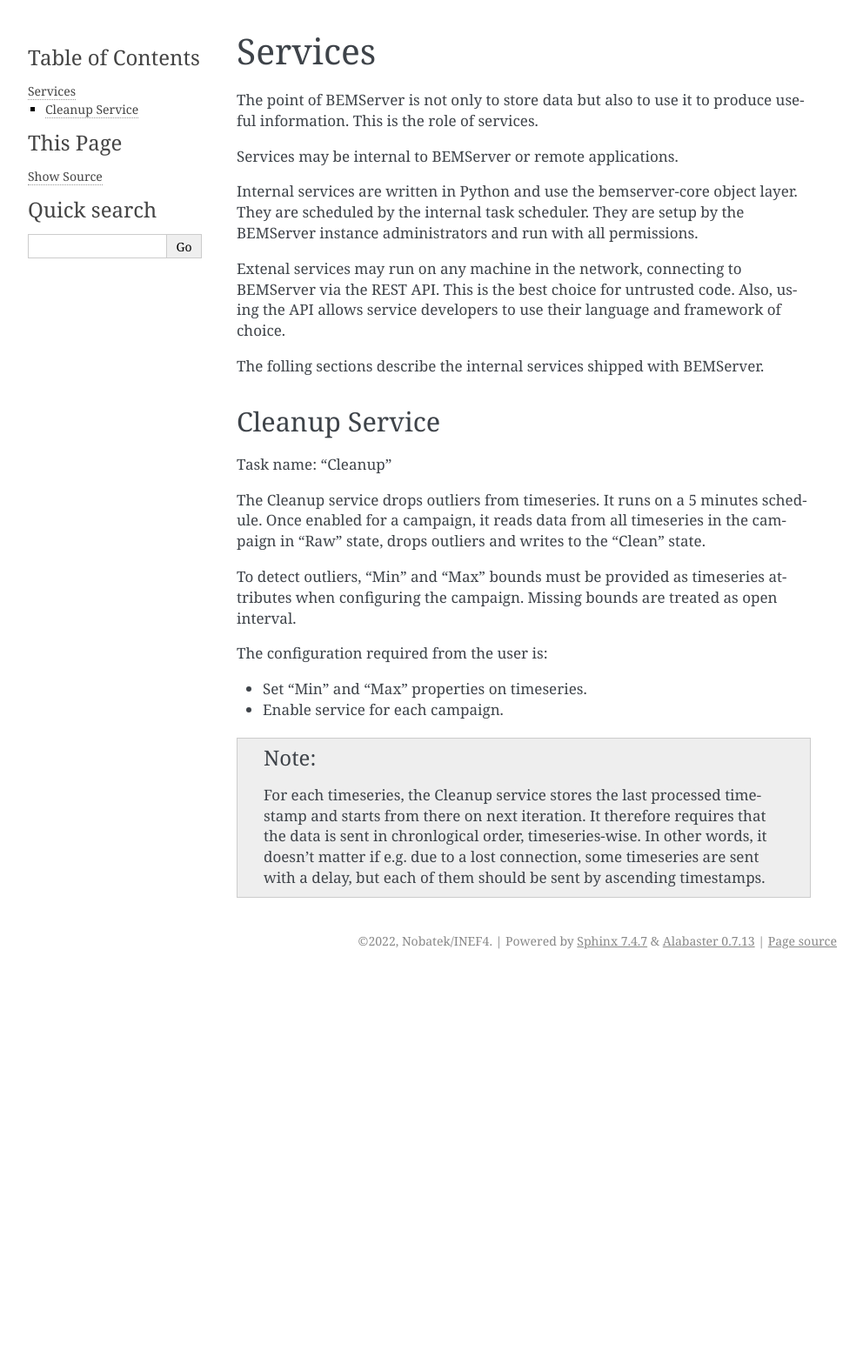
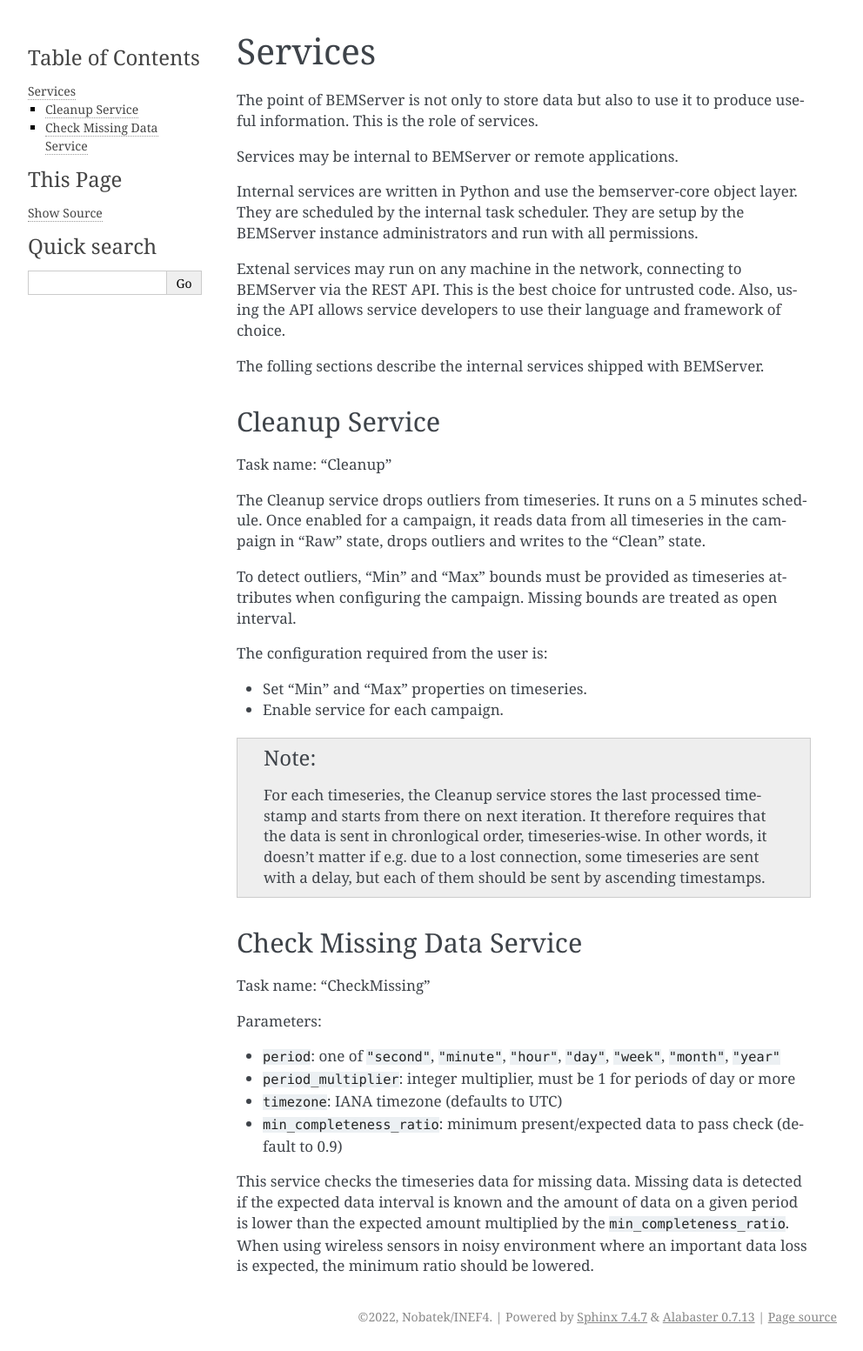
Before and after one commit to BEMServer/bemserver-docs, a Sphinx documentation site: the page built from source/services.rst, in a window 1280 px wide. Shown: the whole page at 87% size, without its empty margins (148-1140 px from the left). Built offline with Sphinx 7.4.7, drawn with Linux system fonts in a browser that asks for light colours; before the commit the page ends 1121 px from its top, so only the background shows below that.

Commit message:
Document CheckMissing service

```diff
--- a/source/services.rst
+++ b/source/services.rst
@@ -44,3 +44,23 @@
    is sent in chronlogical order, timeseries-wise. In other words, it doesn't
    matter if e.g. due to a lost connection, some timeseries are sent with a
    delay, but each of them should be sent by ascending timestamps.
+
+Check Missing Data Service
+==========================
+
+Task name: "CheckMissing"
+
+Parameters:
+
+- ``period``: one of ``"second"``, ``"minute"``, ``"hour"``, ``"day"``,
+  ``"week"``, ``"month"``, ``"year"``
+- ``period_multiplier``: integer multiplier, must be 1 for periods of day or more
+- ``timezone``: IANA timezone (defaults to UTC)
+- ``min_completeness_ratio``: minimum present/expected data to pass check
+  (default to 0.9)
+
+This service checks the timeseries data for missing data. Missing data is
+detected if the expected data interval is known and the amount of data on a
+given period is lower than the expected amount multiplied by the
+``min_completeness_ratio``. When using wireless sensors in noisy environment
+where an important data loss is expected, the minimum ratio should be lowered.
```
